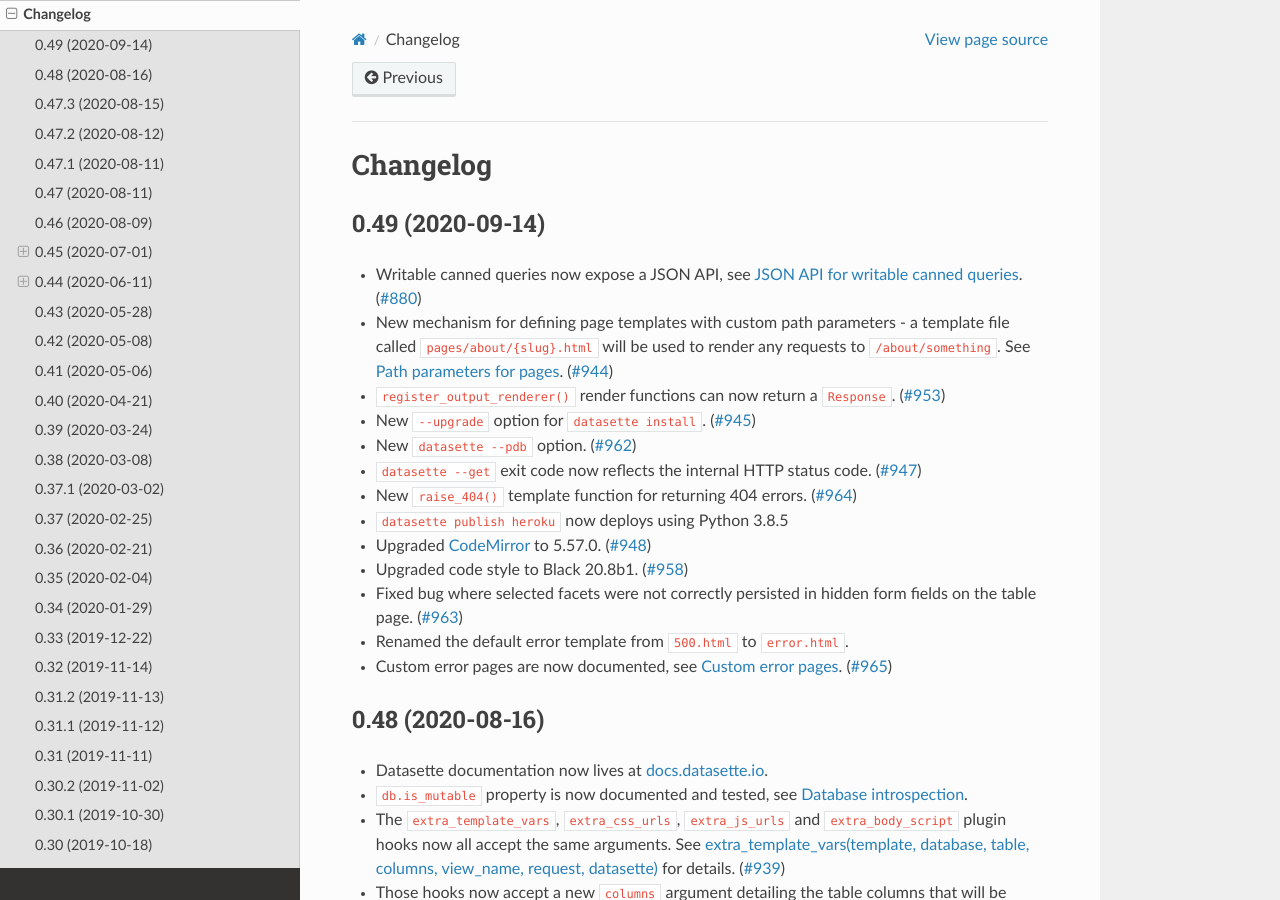
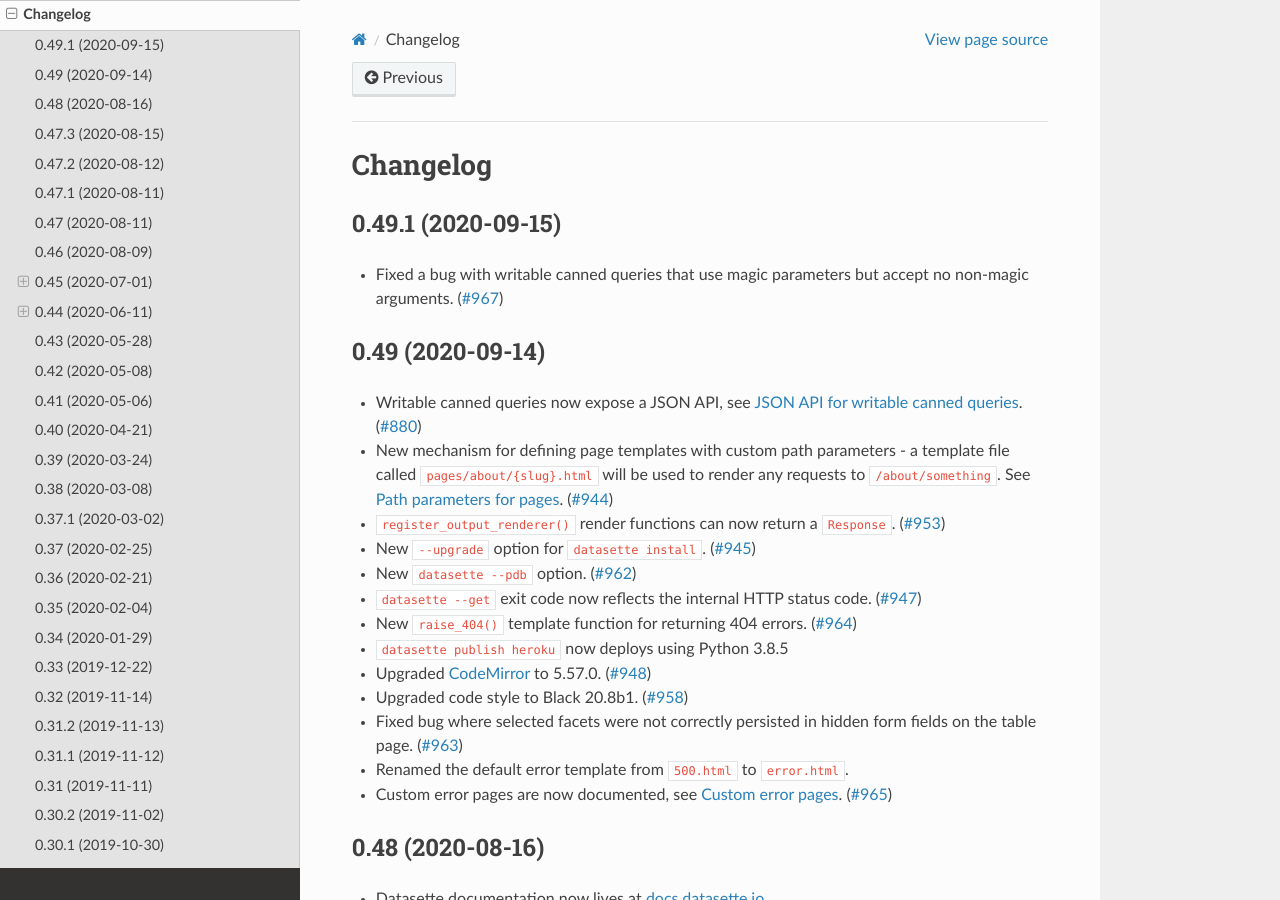
Before and after one commit to simonw/datasette, a Sphinx documentation site: the page built from docs/changelog.rst, in a window 1280 px wide and 900 px high. Built offline with Sphinx 7.4.7 and the Read the Docs theme 2.0.0, drawn with Linux system fonts in a browser that asks for light colours.

Commit message:
Release 0.49.1
Refs #967, #966, #956

```diff
--- a/docs/changelog.rst
+++ b/docs/changelog.rst
@@ -3,6 +3,13 @@
 =========
 Changelog
 =========
+
+.. _v0_49_1:
+
+0.49.1 (2020-09-15)
+-------------------
+
+- Fixed a bug with writable canned queries that use magic parameters but accept no non-magic arguments. (`#967 <https://github.com/simonw/datasette/issues/967>`__)
 
 .. _v0_49:
 
```
